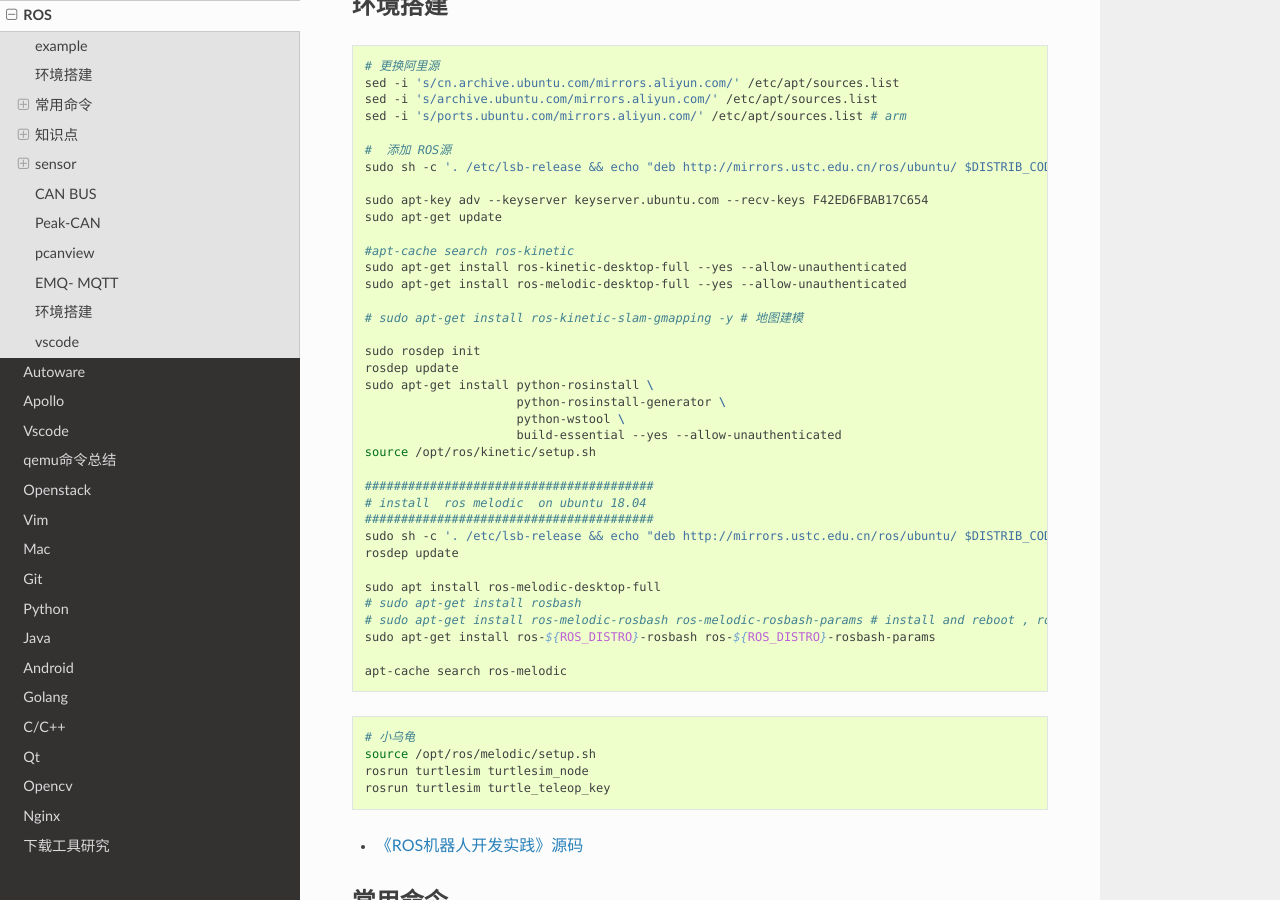
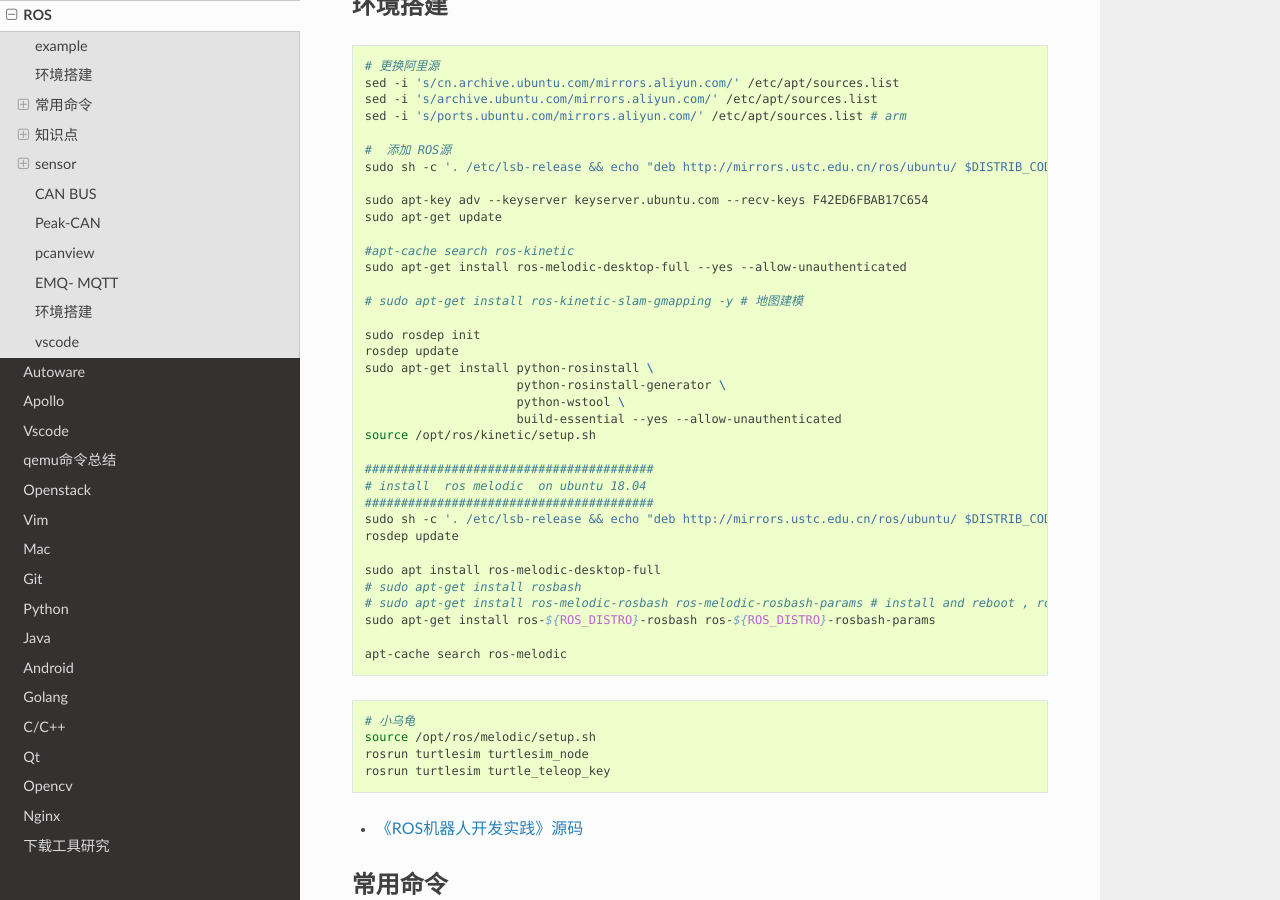
Before and after one commit to my-rds-store/my_space, a Sphinx documentation site: the page built from source/ros/index.rst, in a window 1280 px wide and 900 px high, scrolled down 476 px. Built offline with Sphinx 7.4.7 and the Read the Docs theme 2.0.0, drawn with Linux system fonts in a browser that asks for light colours.

Commit message:
update ...

```diff
--- a/source/ros/index.rst
+++ b/source/ros/index.rst
@@ -37,7 +37,6 @@
         sudo apt-get update
 
         #apt-cache search ros-kinetic
-        sudo apt-get install ros-kinetic-desktop-full --yes --allow-unauthenticated
         sudo apt-get install ros-melodic-desktop-full --yes --allow-unauthenticated
 
         # sudo apt-get install ros-kinetic-slam-gmapping -y # 地图建模
```
